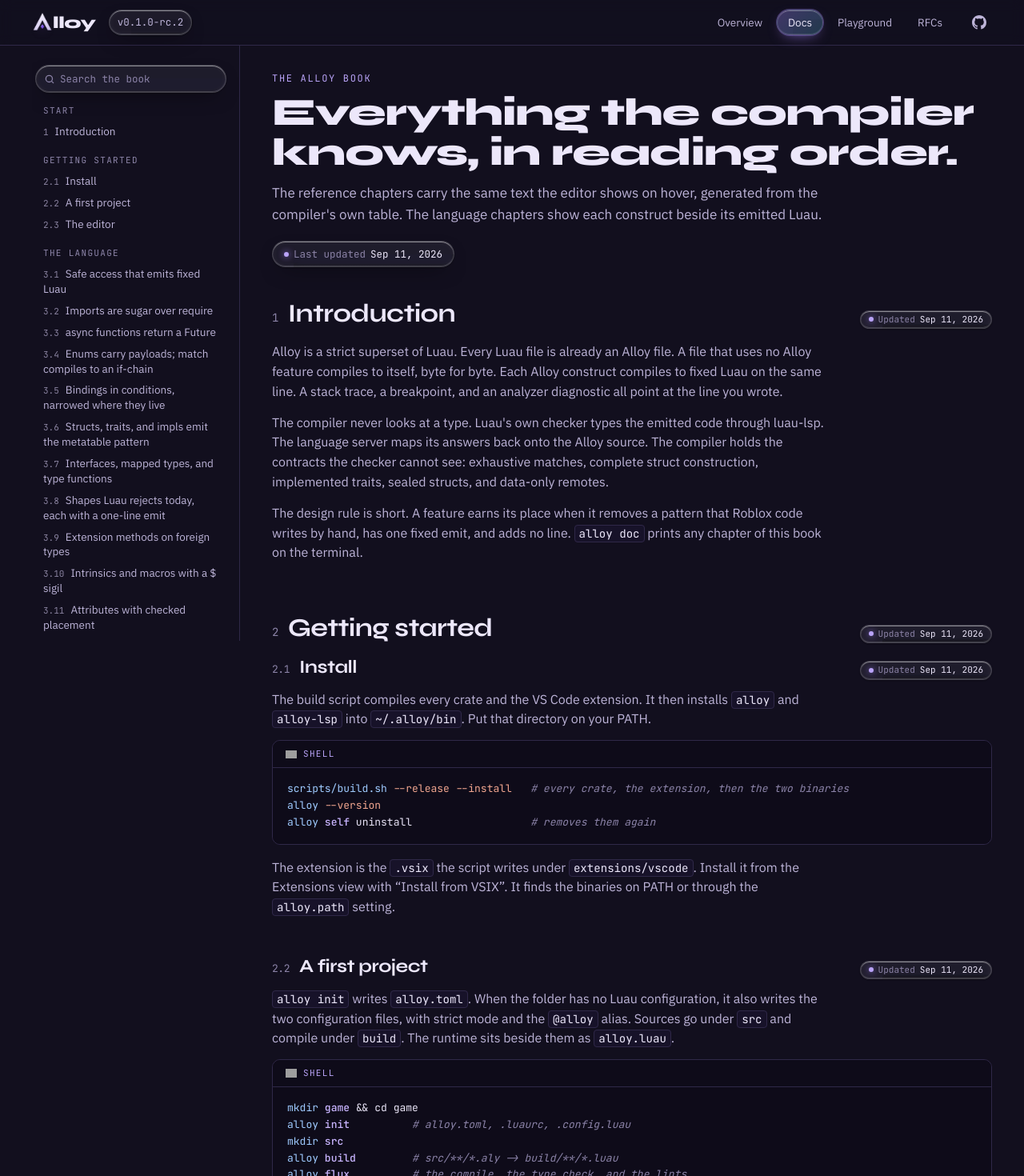
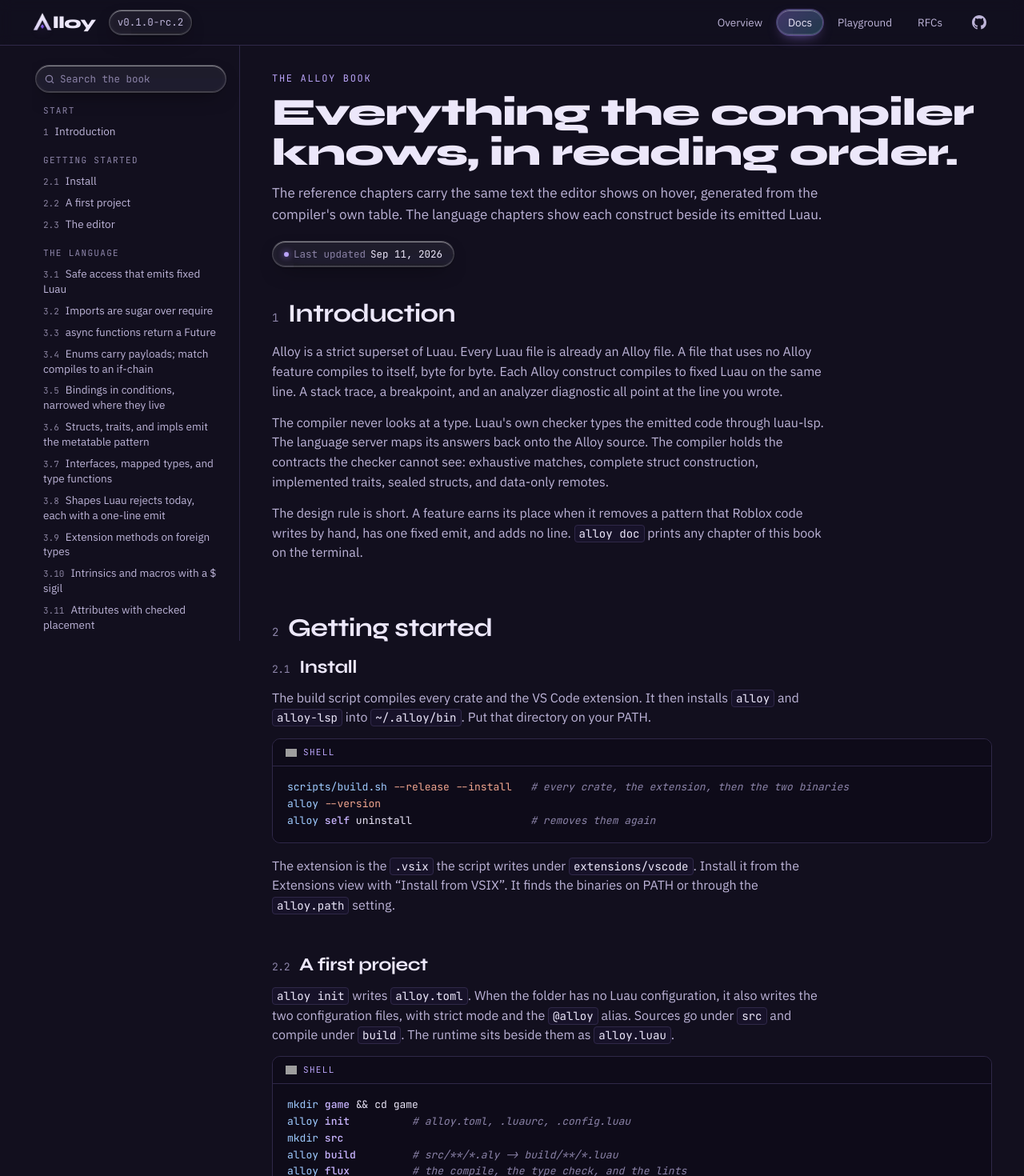
Before and after one commit to alloy-luau/alloy-luau.github.io, a Next.js app: page /docs in a window 1280 px wide. Shown: the top 1470 px of the page at 80% size. Built offline with nearby package versions, Linux system fonts and the light colour scheme; grey boxes are pictures that could not be loaded.

Commit message:
docs: a date marks what changed, not every heading

```diff
--- a/app/docs/page.tsx
+++ b/app/docs/page.tsx
@@ -26,6 +26,18 @@
 // The book: one page, chaptered like the Cargo Book. The sidebar lists
 // every section; the column reads top to bottom.
 
+/// Whether a heading carries the day the book last changed.
+///
+/// Every section and subsection knows its own date, and stamping all of
+/// them put 94 pills on one page: the reader scrolls past a wall of
+/// dates and reads none. A date earns its pill when it says something
+/// the heading above it does not, so only the pieces that moved in the
+/// latest update carry one. The page keeps its own pill for the date
+/// itself.
+function marksTheLatest(date?: string): boolean {
+  return Boolean(date) && date === updatedAll;
+}
+
 function Section({
   id,
   number,
@@ -44,7 +56,7 @@
       <h2 className="display mb-4 flex flex-wrap items-baseline gap-3 text-[26px] font-bold leading-[1.15] md:text-[32px]">
         <span className="font-mono text-[14px] font-normal text-muted">{number}</span>
         <span>{title}</span>
-        {updated ? (
+        {marksTheLatest(updated) ? (
           <span className="ml-auto self-center">
             <UpdatedPill date={updated} />
           </span>
@@ -124,7 +136,7 @@
         <span dangerouslySetInnerHTML={typeof title === "string" ? { __html: title } : undefined}>
           {typeof title === "string" ? undefined : title}
         </span>
-        {updated ? (
+        {marksTheLatest(updated) ? (
           <span className="ml-auto self-center">
             <UpdatedPill date={updated} />
           </span>
@@ -138,7 +150,11 @@
 // The day each chapter last changed: the page's own prose for the
 // hand-written ones, the table entries and tour chapters for the rest.
 const pageDate = updatedAt(["page:docs"]);
-const topicDate = (name: string) => updatedAt([`entry:topic:${name}`, "page:docs"]);
+// A topic's own day, not the page's. Reading the two together made
+// every topic look like it changed whenever this file did, which is
+// most days, so no date meant anything. A topic with no entry of its
+// own falls back to the page.
+const topicDate = (name: string) => updatedAt([`entry:topic:${name}`]) ?? pageDate;
 const slideDates = slides.map((s) => updatedAt([`slide:${s.id}`]));
 const lintDate = updatedAt(lintGroups.flatMap((g) => g.lints.map((l) => `lint:${l.name}`)));
 const referenceDates = referenceGroups.map((g) => updatedAt(g.keys.map((e) => `entry:${e.key}`)));
@@ -279,7 +295,7 @@
         </div>
       </div>
 
-      <Section id="intro" updated={pageDate} number="1" title="Introduction">
+      <Section id="intro" number="1" title="Introduction">
         <div className="prose">
           <p>
             Alloy is a strict superset of Luau. Every Luau file is already an Alloy file. A file that uses no Alloy
@@ -300,8 +316,8 @@
         </div>
       </Section>
 
-      <Section id="getting-started" updated={pageDate} number="2" title="Getting started">
-        <Sub id="install" updated={pageDate} number="2.1" title="Install">
+      <Section id="getting-started" number="2" title="Getting started">
+        <Sub id="install" number="2.1" title="Install">
           <div className="prose">
             <p>
               The build script compiles every crate and the VS Code extension. It then installs <code>alloy</code> and{" "}
@@ -318,7 +334,7 @@
           </div>
         </Sub>
 
-        <Sub id="first-project" updated={pageDate} number="2.2" title="A first project">
+        <Sub id="first-project" number="2.2" title="A first project">
           <div className="prose">
             <p>
               <code>alloy init</code> writes <code>alloy.toml</code>. When the folder has no Luau configuration, it also
@@ -342,7 +358,7 @@
           </div>
         </Sub>
 
-        <Sub id="editor" updated={pageDate} number="2.3" title="The editor">
+        <Sub id="editor" number="2.3" title="The editor">
           <div className="prose">
             <p>
               The language server is a proxy over luau-lsp. It compiles every open Alloy file into a mirror directory.
@@ -432,7 +448,7 @@
         <Sub id="test" updated={topicDate("test")} number="5.6" title="alloy test">
           <Markdown text={topic("test")} />
         </Sub>
-        <Sub id="doc" updated={pageDate} number="5.7" title="alloy doc">
+        <Sub id="doc" number="5.7" title="alloy doc">
           <div className="prose">
             <p>
               Prints one entry of this book on the terminal: a keyword, an operator, an intrinsic, an attribute, a std
```
